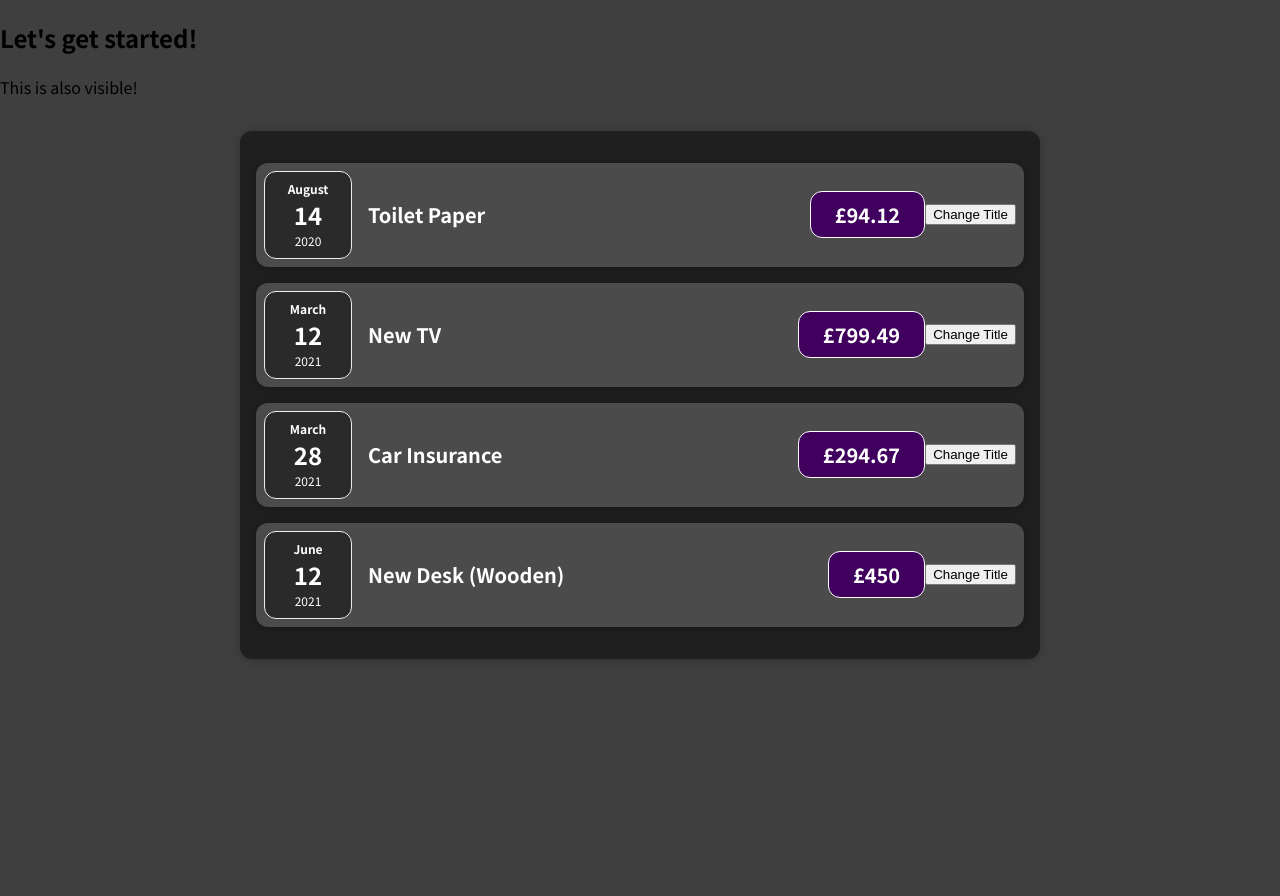
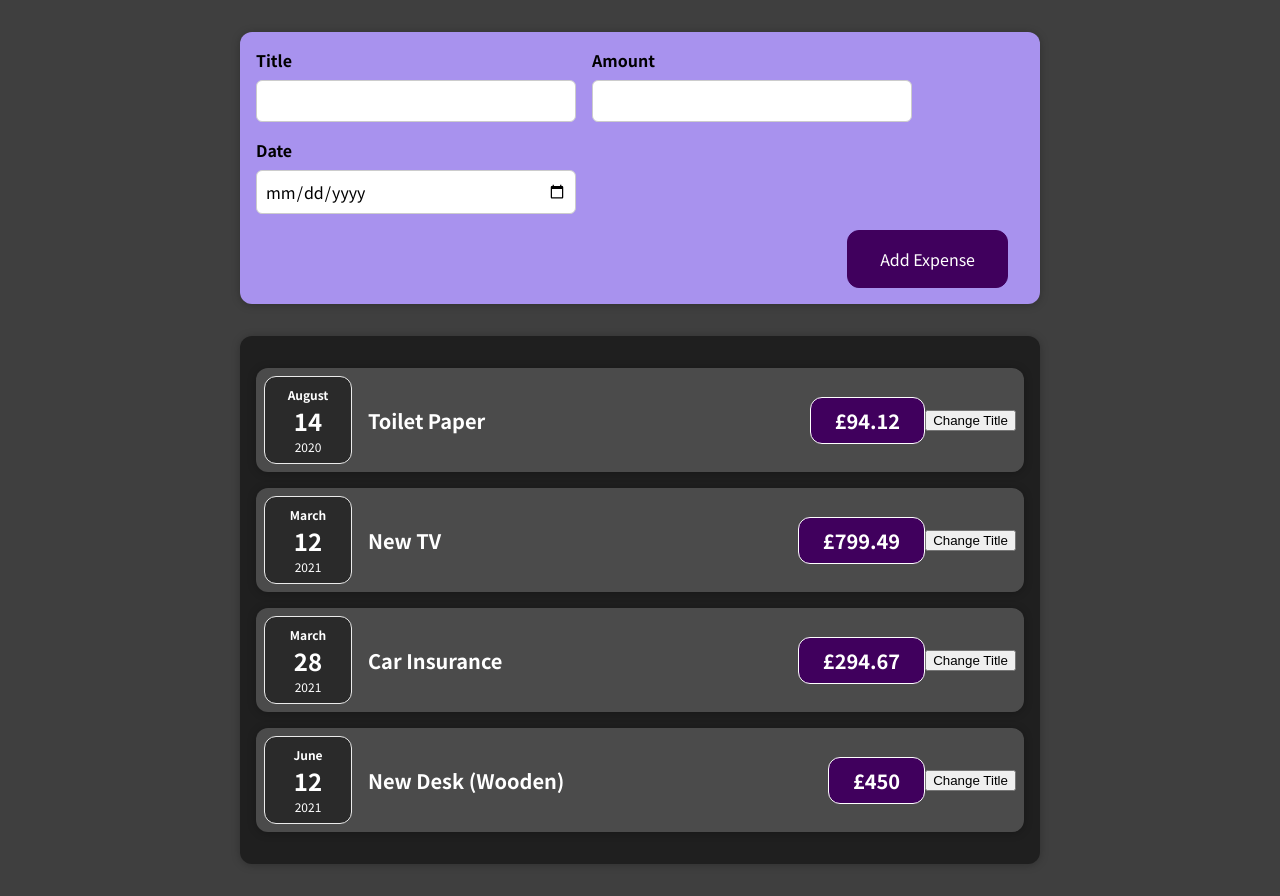
Before and after one commit to GabrielWilkinson/GW-React-Project, a React (Create React App) app: page / in a window 1280 px wide. Before the commit the page ends 800 px from the top, so only its background shows below. Built offline with nearby package versions, Linux system fonts and the light colour scheme.

Commit message:
added listeners for user input

```diff
--- a/src/App.js
+++ b/src/App.js
@@ -1,6 +1,8 @@
 import React from 'react'
 import ExpenseItem from "./components/Expenses/ExpenseItem";
 import Expenses from "./components/Expenses/Expenses";
+import ExpenseForm from './components/NewExpense/ExpenseForm';
+import NewExpense from './components/NewExpense/NewExpense';
 
 const App = () => {
   const expenses = [
@@ -34,8 +36,7 @@
 
   return (
     <div>
-      <h2>Let's get started!</h2>
-      <pe>This is also visible!</pe>
+      <NewExpense/>
      <Expenses items={expenses}/>
     </div>
   );
--- a/src/components/Expenses/ExpenseItem.js
+++ b/src/components/Expenses/ExpenseItem.js
@@ -3,6 +3,7 @@
 import './ExpenseItem.css';
 import ExpenseDate from './ExpenseDate';
 import Card from '../UI/Card'
+import ExpenseForm from '../NewExpense/ExpenseForm';
 
 const ExpenseItem = (props) => {
 
--- /dev/null
+++ b/src/components/NewExpense/ExpenseForm.css
@@ -0,0 +1,26 @@
+.new-expense__controls {
+  display: flex;
+  flex-wrap: wrap;
+  gap: 1rem;
+  margin-bottom: 1rem;
+  text-align: left;
+}
+
+.new-expense__control label {
+  font-weight: bold;
+  margin-bottom: 0.5rem;
+  display: block;
+}
+
+.new-expense__control input {
+  font: inherit;
+  padding: 0.5rem;
+  border-radius: 6px;
+  border: 1px solid #ccc;
+  width: 20rem;
+  max-width: 100%;
+}
+
+.new-expense__actions {
+  text-align: right;
+}
--- /dev/null
+++ b/src/components/NewExpense/ExpenseForm.js
@@ -0,0 +1,32 @@
+import React from 'react';
+
+import './ExpenseForm.css'
+
+const ExpenseForm = () => {
+  const titleChangeHandler = (event) => {
+    console.log(event.target.value);
+  };
+
+
+  return<form>
+    <div className='new-expense__controls'>
+      <div className='new-expense__control'>
+        <label>Title</label>
+        <input type="text" onChange={titleChangeHandler} />
+      </div>
+      <div className='new-expense__control'>
+        <label>Amount</label>
+        <input type="number" min="0.01" step="0.01"/>
+      </div>
+      <div className='new-expense__control'>
+        <label>Date</label>
+        <input type="date" min="2019-01-01" max="2022-12-31"/>
+      </div>
+    </div>
+    <div className='new-expense__actions'>
+    <button type='submit'>Add Expense</button>
+    </div>
+  </form>
+};
+
+export default ExpenseForm
--- /dev/null
+++ b/src/components/NewExpense/NewExpense.css
@@ -0,0 +1,38 @@
+.new-expense {
+  background-color: #a892ee;
+  padding: 1rem;
+  margin: 2rem auto;
+  width: 50rem;
+  max-width: 95%;
+  border-radius: 12px;
+  text-align: center;
+  box-shadow: 0 1px 8px rgba(0, 0, 0, 0.25);
+}
+
+.new-expense button {
+  font: inherit;
+  cursor: pointer;
+  padding: 1rem 2rem;
+  border: 1px solid #40005d;
+  background-color: #40005d;
+  color: white;
+  border-radius: 12px;
+  margin-right: 1rem;
+}
+
+.new-expense button:hover,
+.new-expense button:active {
+  background-color: #510674;
+  border-color: #510674;
+}
+
+.new-expense button.alternative {
+  color: #220131;
+  border-color: transparent;
+  background-color: transparent;
+}
+
+.new-expense button.alternative:hover,
+.new-expense button.alternative:active {
+  background-color: #ddb3f8;
+}
--- /dev/null
+++ b/src/components/NewExpense/NewExpense.js
@@ -0,0 +1,14 @@
+import React from 'react'
+
+import './NewExpense.css'
+import ExpenseForm from './ExpenseForm'
+
+const NewExpense = () => {
+  return <div className='new-expense'>
+    <form>
+      <ExpenseForm/>
+    </form>
+  </div>
+};
+
+export default NewExpense;
```
